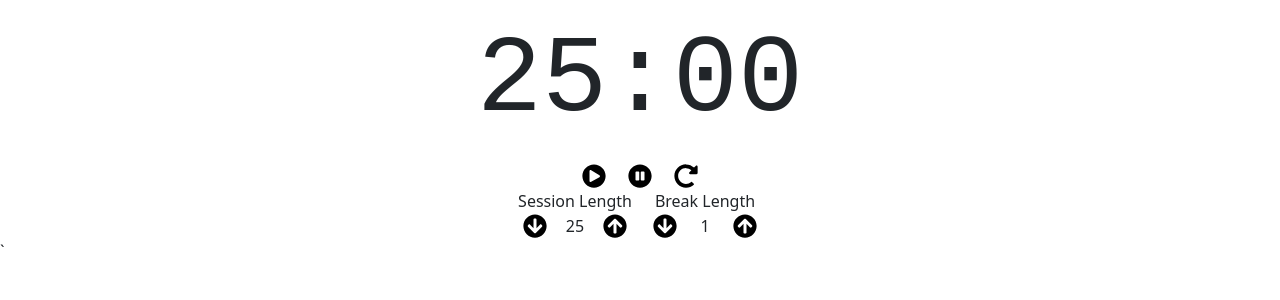
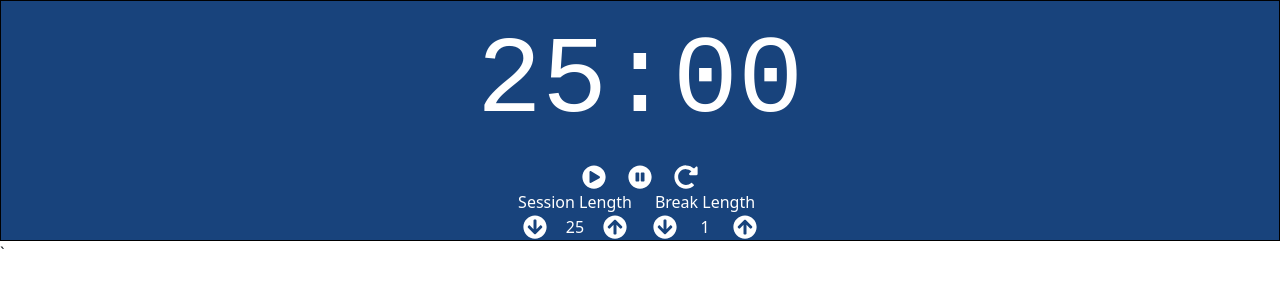
Before and after one commit to dcubic/PomodoroTimer, a React (Create React App) app: page / in a window 1280 px wide. Shown: the top 300 px of the page. Built offline with nearby package versions, Linux system fonts and the light colour scheme.

Commit message:
GUI complete visually

```diff
--- a/src/Timer.js
+++ b/src/Timer.js
@@ -1,6 +1,5 @@
 import React from "react";
-import { FaArrowCircleUp, FaArrowCircleDown, FaPlayCircle, FaPauseCircle, FaRedoAlt } from "react-icons/fa"
-import { InputGroup, FormControl, Button } from "react-bootstrap";
+import { FaArrowCircleUp, FaArrowCircleDown, FaPlayCircle, FaPauseCircle, FaRedoAlt } from "react-icons/fa";
 
 import 'bootstrap/dist/css/bootstrap.min.css';
 
@@ -8,21 +7,21 @@ export class Timer extends React.Component {
 
     render() {
         return (
-            <div className="application-background">
-                <div >
+            <div className="application-background white-font-colour">
+                <div>
                     <div className="clock-display">
                         25:00
                     </div>
 
                     <div className="clock-buttons-grid">
                         <button className="button">
-                            <FaPlayCircle className="clock-icon"/>
+                            <FaPlayCircle className="clock-icon" />
                         </button>
                         <button className="button">
-                            <FaPauseCircle className="clock-icon"/>
+                            <FaPauseCircle className="clock-icon" />
                         </button>
                         <button className="button">
-                            <FaRedoAlt className="clock-icon"/>
+                            <FaRedoAlt className="clock-icon" />
                         </button>
                     </div>
                 </div>
@@ -32,13 +31,13 @@ export class Timer extends React.Component {
                             <label htmlFor="session-length">Session Length</label>
                             <div className="duration-settings-grid">
                                 <button className="button">
-                                    <FaArrowCircleDown className="clock-icon"/>
+                                    <FaArrowCircleDown className="clock-icon" />
                                 </button>
                                 <div id="session-length" className="text-display">
                                     25
                                 </div>
                                 <button className="button">
-                                    <FaArrowCircleUp className="clock-icon"/>
+                                    <FaArrowCircleUp className="clock-icon" />
                                 </button>
                             </div>
                         </div>
@@ -46,19 +45,18 @@ export class Timer extends React.Component {
                             <label htmlFor="break-length">Break Length</label>
                             <div className="duration-settings-grid">
                                 <button className="button">
-                                    <FaArrowCircleDown className="clock-icon"/>
+                                    <FaArrowCircleDown className="clock-icon" />
                                 </button>
                                 <div id="break-length" className="text-display">
                                     1
                                 </div>
                                 <button className="button">
-                                    <FaArrowCircleUp className="clock-icon"/>
+                                    <FaArrowCircleUp className="clock-icon" />
                                 </button>
                             </div>
                         </div>
                     </form>
                 </div>
-
             </div>
         )
     }
--- a/src/styles.css
+++ b/src/styles.css
@@ -1,10 +1,11 @@
 :root {
-  --midnight-blue: hsl(214,68,29);
+  --midnight-blue: hsl(214,68%,29%);
   --text-colour: white;
 }
 
 .application-background {
-  background-color: var(midnight-blue);
+  background-color: var(--midnight-blue);
+  border: black solid 1px;
 }
 
 .clock-display {
@@ -54,4 +55,9 @@
 .clock-icon {
   width: 24px;
   height: 24px;
+  color: white;
 }
+
+.white-font-colour {
+  color: white;
+}
```
